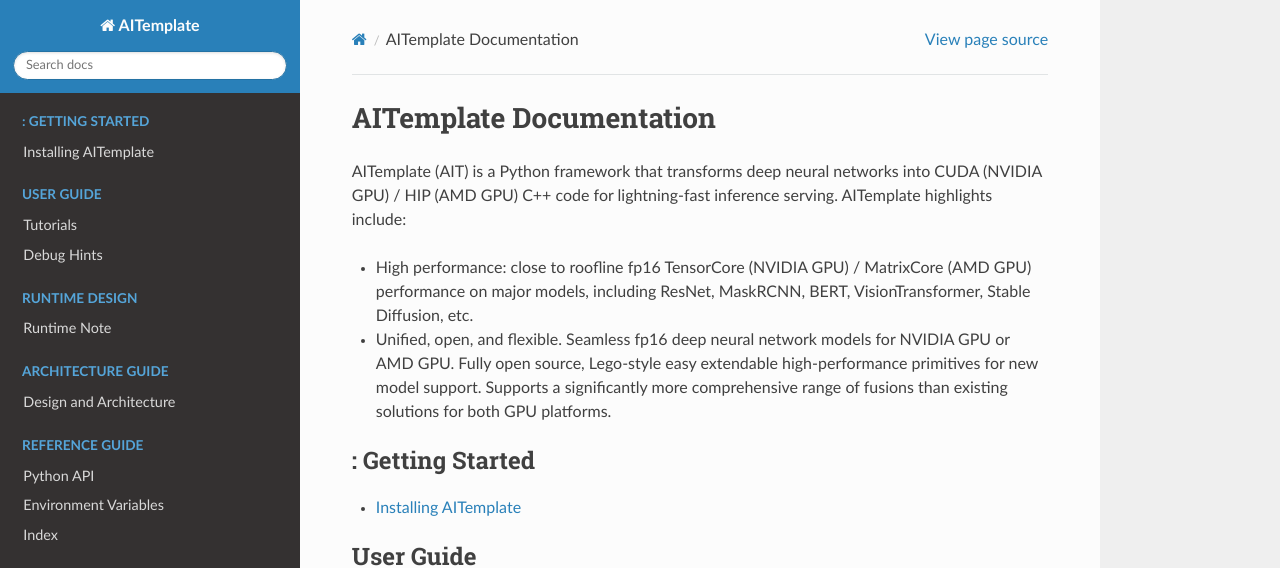
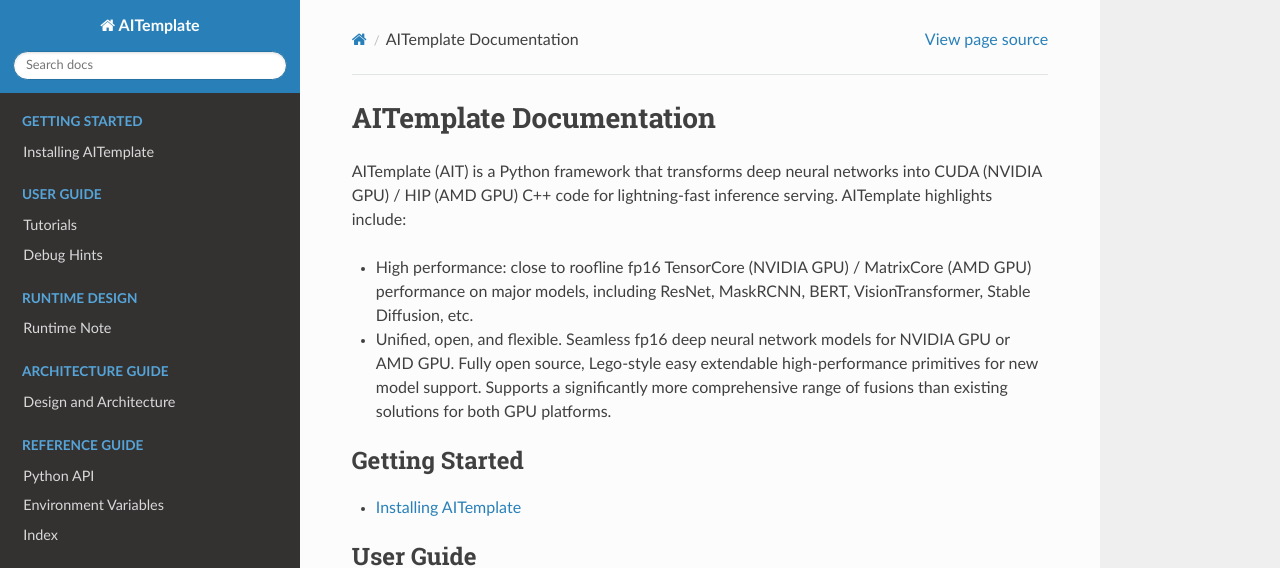
Before and after one commit to facebookincubator/AITemplate, a Sphinx documentation site: the page built from docs/source/index.rst, in a window 1280 px wide and 1165 px high. Shown: the top 568 px of the window. Built offline with Sphinx 7.4.7 and the Read the Docs theme 2.0.0, drawn with Linux system fonts in a browser that asks for light colours.

```diff
--- a/docs/source/index.rst
+++ b/docs/source/index.rst
@@ -10,7 +10,7 @@ AITemplate (AIT) is a Python framework that transforms deep neural networks into
 
 .. toctree::
    :maxdepth: 1
-   :caption: : Getting Started
+   :caption: Getting Started
 
    install/index
 
```
